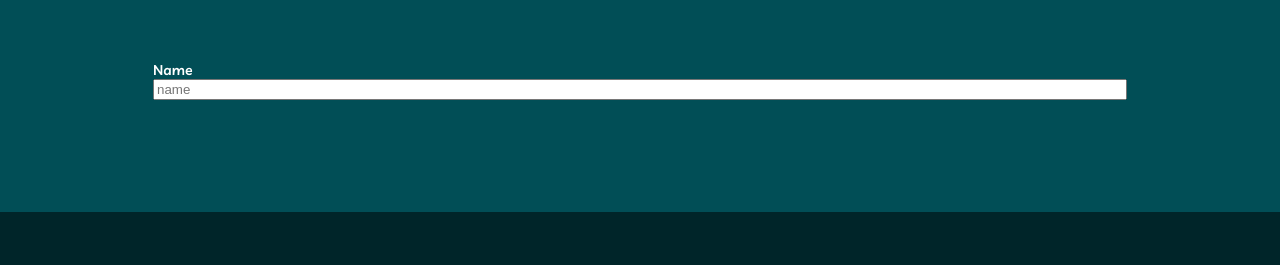
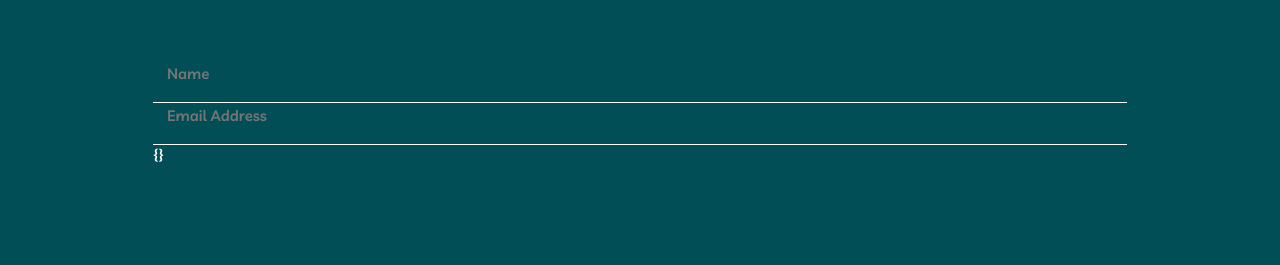
Before and after one commit to VadimEp622/proj-my-team-design-challenge, a React app: page /#/contact in a window 1280 px wide. Shown: the part 479-744 px from the top of the page. Built offline with nearby package versions, Linux system fonts and the light colour scheme.

Commit message:
partially implemented "react-final-form" for contact-us-form

```diff
--- a/src/assets/styles/basics/_helpers.scss
+++ b/src/assets/styles/basics/_helpers.scss
@@ -260,6 +260,11 @@
 }
 
 // ****** Height ******
+
+.height-42px {
+    height: 42px;
+}
+
 .height-100vh {
     height: 100vh;
 }
--- /dev/null
+++ b/src/assets/styles/cmps/_reusable/_forms/_contact-us-form.scss
@@ -0,0 +1,47 @@
+.contact-us-form {
+    & .contact-us-field input {
+        @include typography(5);
+        font-weight: 600;
+        font-family: Livvic;
+    }
+
+    & .contact-us-field {
+        & input {
+            @include clean-btn;
+            outline: none;
+            color: get-map-value($map-colors, "pure", "white");
+            width: 100%;
+            border-bottom: 1px solid get-map-value($map-colors, "pure", "white");
+            padding-inline-start: 14px;
+            padding-block-end: 16px;
+
+            &::placeholder {
+                opacity: 1;
+            }
+
+            &:focus {
+                &::placeholder {
+                    opacity: 0;
+                }
+
+                border-bottom-color: get-map-value($map-colors, "main-teal", "teal-4");
+            }
+
+            &:hover {
+                cursor: pointer;
+                border-bottom-color: get-map-value($map-colors, "main-teal", "teal-4");
+            }
+        }
+
+        & span {
+            color: get-map-value($map-colors, "main-orange", "orange-0");
+        }
+
+        &.error {
+            & input {
+                color: get-map-value($map-colors, "main-orange", "orange-0");
+                border-bottom-color: get-map-value($map-colors, "main-orange", "orange-0");
+            }
+        }
+    }
+}
--- a/src/assets/styles/main.scss
+++ b/src/assets/styles/main.scss
@@ -15,6 +15,9 @@
 @import "cmps/_reusable/get-started";
 @import "cmps/_reusable/main-nav";
 
+// Forms
+@import "cmps/_reusable/_forms/contact-us-form";
+
 // Home Page
 @import "cmps/home/manage-teams";
 @import "cmps/home/success-stories";
--- a/src/assets/styles/setup/_variables.scss
+++ b/src/assets/styles/setup/_variables.scss
@@ -192,7 +192,8 @@ $map-margin-inline: (
 
 // Margin-Inline-Start Map
 $map-margin-inline-start: (
-    "0px": map-get($map-spacing, "0px")
+    "0px": map-get($map-spacing, "0px"),
+    "14px": map-get($map-spacing, "14px")
 );
 
 // Margin-Inline-End Map
--- /dev/null
+++ b/src/cmps/_reusable/_forms/contact-us-field.jsx
@@ -0,0 +1,9 @@
+export function ContactUsField({ input, meta, ...rest }) {
+
+    return (
+        <section className={`contact-us-field${!meta.active && meta.touched && !input.value ? ' error' : ''}`}>
+            <input {...input} type="text" placeholder={rest.placeholder} />
+            {meta.error && meta.touched && <span>{meta.error}</span>}
+        </section>
+    )
+}
--- /dev/null
+++ b/src/cmps/_reusable/_forms/contact-us-form.jsx
@@ -0,0 +1,41 @@
+import { Form, Field } from "react-final-form"
+import { ContactUsField } from "./contact-us-field"
+
+const sleep = ms => new Promise(resolve => setTimeout(resolve, ms))
+
+const onSubmit = async values => {
+    await sleep(300)
+    window.alert(JSON.stringify(values, 0, 2))
+}
+
+const required = value => (value ? undefined : 'This field is required')
+
+export function ContactUsForm() {
+
+
+    return (
+        <Form
+            onSubmit={onSubmit}
+            render={({ submitError, handleSubmit, form, submitting, pristine, values }) => (
+                <form className="contact-us-form" onSubmit={handleSubmit}>
+                    <Field
+                        name="name"
+                        type="text"
+                        validate={required}
+                        component={ContactUsField}
+                        placeholder="Name"
+                    />
+                    <Field
+                        name="email"
+                        type="text"
+                        validate={required}
+                        component={ContactUsField}
+                        placeholder="Email Address"
+                    />
+
+                    <pre>{JSON.stringify(values, 0, 2)}</pre>
+                </form>
+            )}
+        />
+    )
+}
--- a/src/cmps/_reusable/_forms/form-contact-us.jsx
+++ /dev/null
@@ -1,30 +0,0 @@
-import { Form, Field } from "react-final-form"
-
-export function FormContactUs() {
-
-    const sleep = ms => new Promise(resolve => setTimeout(resolve, ms))
-
-    async function onSubmit(values) {
-        await sleep(300)
-        window.alert(JSON.stringify(values, 0, 2))
-    }
-
-    return (
-        <Form
-            onSubmit={onSubmit}
-            render={({ handleSubmit, form, submitting, pristine, values }) => (
-                <form className="contact-form" onSubmit={handleSubmit}>
-                    <section className="field-item">
-                        <label className="display-block">Name</label>
-                        <Field
-                            className="width-100-percent"
-                            name={`name`}
-                            component="input"
-                            placeholder={`name`}
-                        />
-                    </section>
-                </form>
-            )}
-        />
-    )
-}
--- a/src/cmps/contact/contact-us.jsx
+++ b/src/cmps/contact/contact-us.jsx
@@ -1,4 +1,4 @@
-import { FormContactUs } from "../_reusable/_forms/form-contact-us"
+import { ContactUsForm } from "../_reusable/_forms/contact-us-form"
 import { AskUsList } from "../_reusable/_lists/ask-us-list"
 
 export function ContactUs() {
@@ -12,7 +12,7 @@ export function ContactUs() {
                     <AskUsList />
                 </section>
 
-                <FormContactUs />
+                <ContactUsForm />
             </section>
         </section>
     )
```
